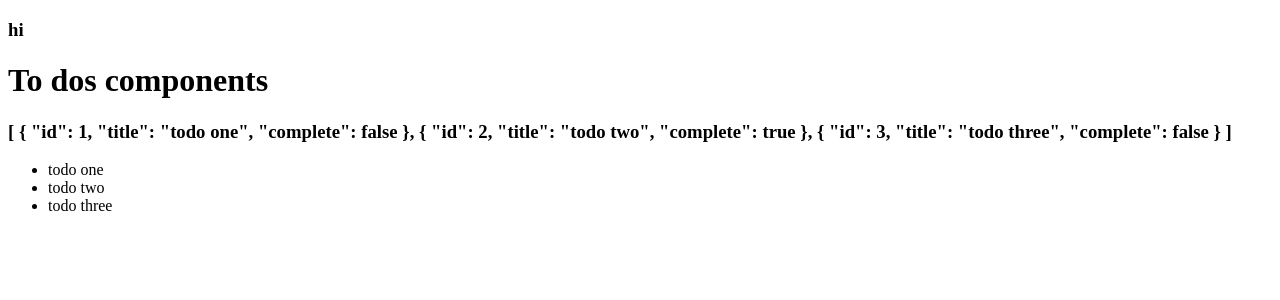
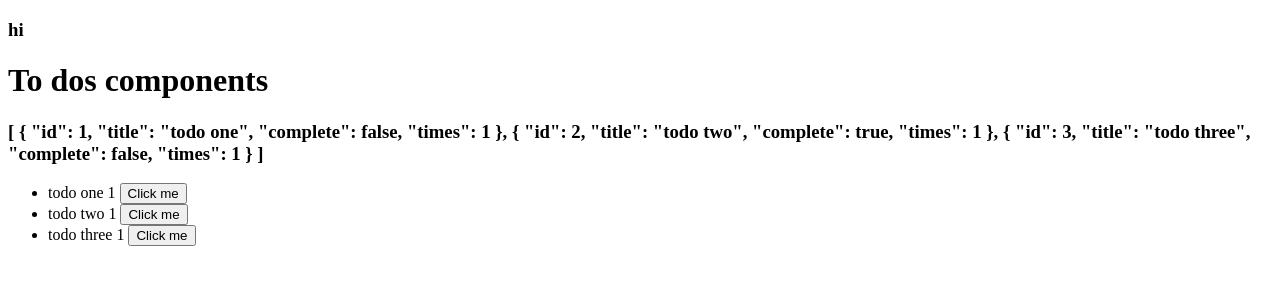
Before and after one commit to dwilliams91/trying_vue, a Vue app: page / in a window 1280 px wide. Shown: the top 300 px of the page. Built offline with nearby package versions, Linux system fonts and the light colour scheme; no server answers.

Commit message:
individual click buttons

```diff
--- a/src/App.vue
+++ b/src/App.vue
@@ -14,9 +14,9 @@ export default {
   data() {
     return {
     todos: [
-      { id: 1, title: "todo one", complete: false },
-      { id: 2, title: "todo two", complete: true },
-      { id: 3, title: "todo three", complete: false },
+      { id: 1, title: "todo one", complete: false, times:1, },
+      { id: 2, title: "todo two", complete: true, times:1, },
+      { id: 3, title: "todo three", complete: false, times:1, },
     ]
     }
   },
--- a/src/components/Todos.vue
+++ b/src/components/Todos.vue
@@ -4,29 +4,18 @@
     <h3>{{ myText }}</h3>
     <ul id="example-1">
       <li v-for="item in myText" :key="item.id">
-        {{ item.title }}
+        {{ item.title }} {{item.times}}
+        <button v-on:click="item.times++">Click me</button>
       </li>
     </ul>
+
   </div>
+
 </template>
 <script>
 export default {
   name: "Todos",
   props: ["myText"],
-  data(){
-      return{
-      options:[]
-    }
-  },
-  mounted(){
-      return fetch("http://localhost:8000/options",{
-            headers: {
-                "Authorization": `Token c22bbe51373f045d5d3efb26e53127fc51707541`
-            }
-        })
-        .then(response=> response.json())
-        .then(data=>this.options=data)
-        .catch(err=> console.log(err.message))
-  }
+
 };
 </script>
```
